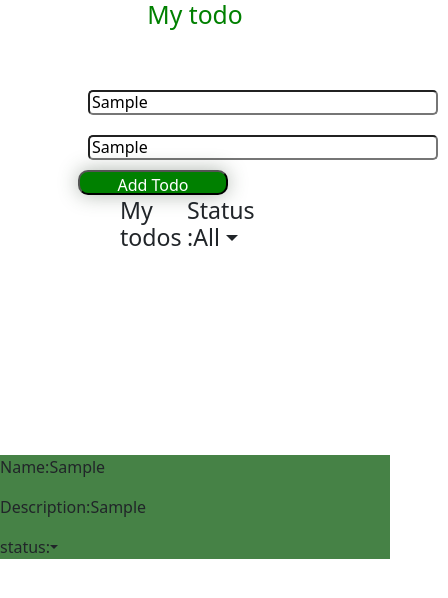
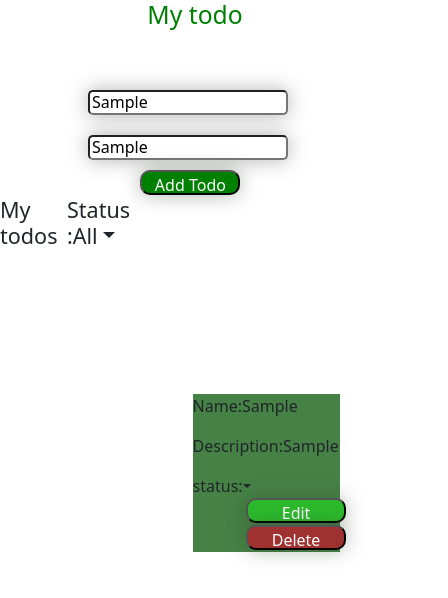
Before and after one commit to Nivash23/webtasks, a React (Vite) app: page / in a window 390 px wide. Both pictures are taken after typing "Sample", "Sample" into the empty fields and a click on the button "Add Todo". Shown: the top 598 px of the page, 448 px wide, since content can reach past the window. Built offline with nearby package versions, Linux system fonts and the light colour scheme.

Commit message:
updating

```diff
--- a/src/App.css
+++ b/src/App.css
@@ -30,7 +30,74 @@ input{
 #database{
   background-color: rgb(70, 130, 70);
   margin-top: 50%;
+  margin-left: 50%;
 }
 #status{
   display:none;
 }
+#edit{
+  display:none;
+}
+#delete{
+  display:none;
+}
+#cards{
+  list-style: none;
+}
+@media(max-width:450px)
+{
+  #userInteraction{
+  margin-left: 20%;
+  margin-top: 50px;
+}
+#head{
+  text-align: center;
+  color:green;
+}
+button{
+  background-color: green;
+  color:white;
+  height:25px;
+  width:100px;
+  border-radius: 10px;
+  box-shadow: 0px 0px 20px rgba(52, 73, 52, 0.4) ;
+  margin-left: 20%;
+}
+input{
+  margin:10px 10px 10px 10px;
+  width:200px;
+  height: 25px;
+  border-radius: 5px;
+  box-shadow: 0px 0px 20px rgba(67,65, 65, .4) ;
+}
+#datas{
+  display: flex;
+  margin-left: 0px;
+  margin-right: 0px;
+  justify-content: space-between;
+}
+#database{
+  background-color: rgb(70, 130, 70);
+  margin-top: 95%;
+  margin-left: 10px;
+  margin-right: 50px;
+}
+#status{
+  display:none;
+}
+#edit{
+  display:none;
+  background-color: rgb(44, 186, 44);
+}
+#delete{
+  display:none;
+  background-color: rgb(160, 49, 49);
+
+}
+#buttons{
+  margin-left: 30px;
+}
+#cards{
+  list-style: none;
+}
+}
--- a/src/App.jsx
+++ b/src/App.jsx
@@ -21,11 +21,21 @@ function App() {
     let user = document.getElementById('username');
   let descript = document.getElementById('description');
   let status = document.getElementById('status');
+  let edt = document.getElementById('edit');
+  let del = document.getElementById('delete');
+  let card = document.getElementById('cards');
+  let databs = document.getElementById('database');
     if (data)
     {
       user.textContent = `Name:${name}`;
       descript.textContent = `Description:${des}`
-      status.style.display='inline';
+      status.style.display = 'inline';
+      del.style.display = 'inline';
+      edt.style.display = 'inline';
+
+
+
+      setData(false);
     }
   // let name = document.getElementById('name');
   // let description = document.getElementById('descript');
@@ -42,17 +52,19 @@ function App() {
         <button type="submit" onClick={()=>setData(true)}>Add Todo</button>
       </div>
      <div id='datas'>
-        <h3>My todos</h3>
-        <h3>Status :<span class='dropdown-toggle' data-bs-toggle='dropdown'>All
+        <h4>My todos</h4>
+        <h4>Status :<span class='dropdown-toggle' data-bs-toggle='dropdown'>All
         </span>
         <ul class='dropdown-menu'>
           <li> <a class='dropdown-item' href='#'>completed</a></li>
           <li> <a class='dropdown-item' href='#'>Not completed</a></li>
 
           </ul>
-          </h3>
-      </div>
-      <div id='database'>
+        </h4>
+        <ul id='cards'>
+          <li>
+
+        <div id='database'>
          <p id='username'></p>
         <p id='description'></p>
         <p id='status'>status:<span  class='dropdown-toggle' data-bs-toggle='dropdown'></span>
@@ -60,9 +72,16 @@ function App() {
             <li> <a class='dropdown-item' href='#'></a>completed</li>
             <li> <a class='dropdown-item' href='#'></a>Not completed</li>
           </ul></p>
+        <div id='buttons'>
+          <button id='edit'  type='button'>Edit</button>
+          <button id='delete' type='button'>Delete</button>
+        </div>
       </div>
+          </li>
+        </ul>
+      </div>
+    </div>
 
-    </div>
   )
 }
 
```
